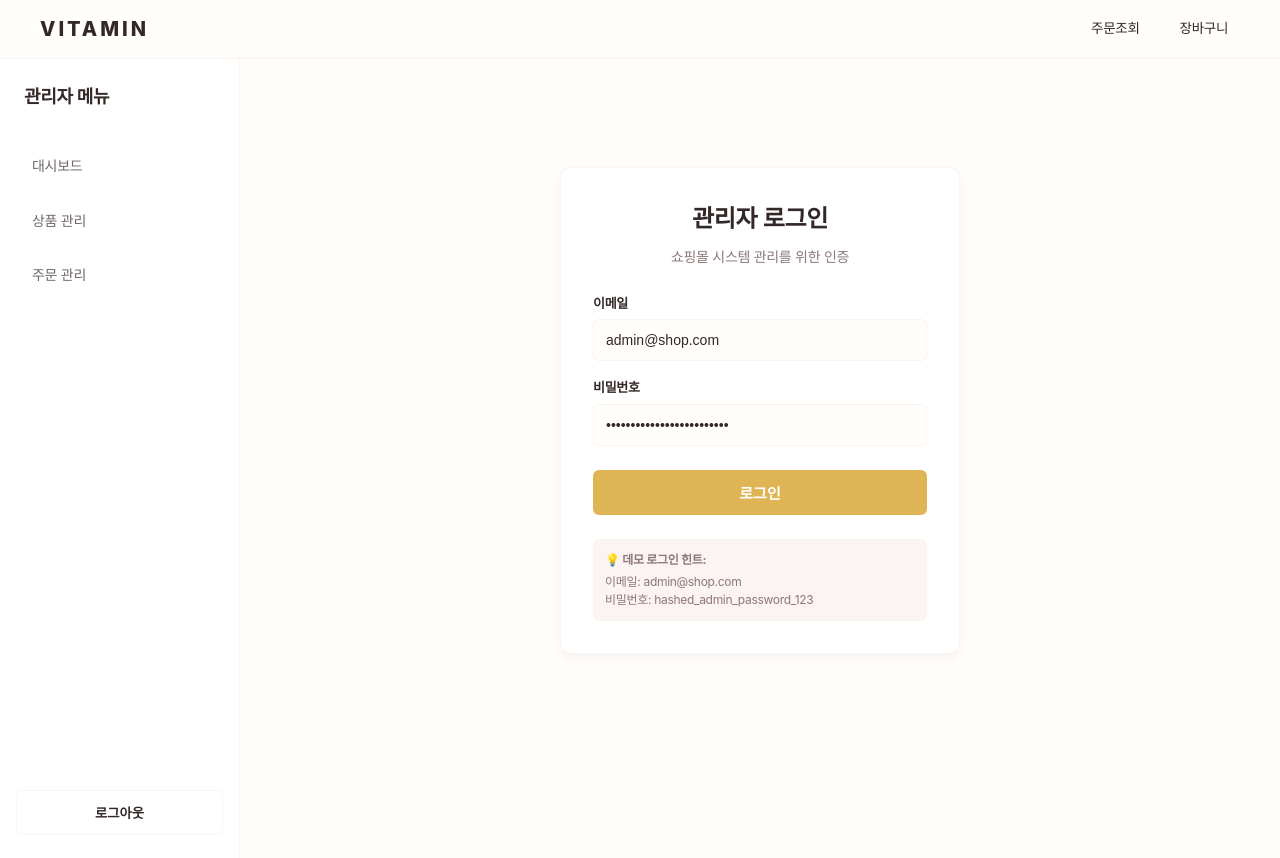
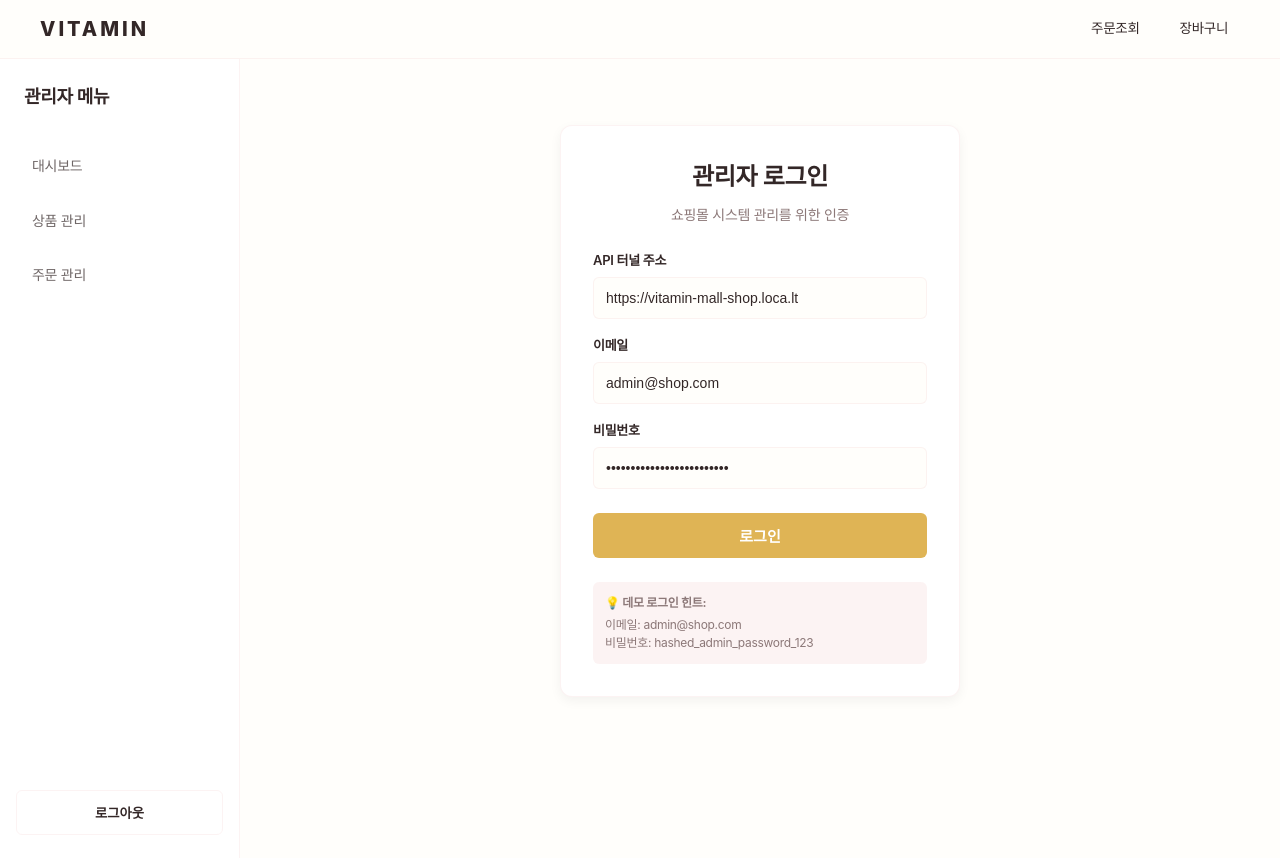
Before and after one commit to frod2793/Shoping_Mall, a Next.js app: page /admin/login in a window 1280 px wide. Shown: the top 858 px of the page. Built offline with nearby package versions, Linux system fonts and the light colour scheme.

Commit message:
feat: 어드민 로그인 화면에 동적 API 터널 호스트 주소 입력 인풋 UI 개설

```diff
--- a/src/app/admin/login/page.tsx
+++ b/src/app/admin/login/page.tsx
@@ -13,6 +13,7 @@ export default function AdminLoginPage()
     const router = useRouter();
     const [email, setEmail] = useState('admin@shop.com');
     const [password, setPassword] = useState('hashed_admin_password_123');
+    const [apiHost, setApiHost] = useState('https://vitamin-mall-shop.loca.lt');
 
     const func_OnSubmit = async (e: React.FormEvent) =>
     {
@@ -20,7 +21,8 @@ export default function AdminLoginPage()
 
         try
         {
-            const res = await fetch('https://wise-wasp-66.loca.lt/api/admin/login',
+            const targetUrl = `${apiHost.replace(/\/$/, '')}/api/admin/login`;
+            const res = await fetch(targetUrl,
             {
                 method: 'POST',
                 headers: {
@@ -56,6 +58,20 @@ export default function AdminLoginPage()
                 <p className={styles.subtitle}>쇼핑몰 시스템 관리를 위한 인증</p>
 
                 <form onSubmit={func_OnSubmit}>
+                    <div className={styles.formGroup}>
+                        <label className={styles.label}>API 터널 주소</label>
+                        <input
+                            type="text"
+                            className={styles.input}
+                            value={apiHost}
+                            onChange={(e) =>
+                            {
+                                return setApiHost(e.target.value);
+                            }}
+                            placeholder="예: https://vitamin-mall-shop.loca.lt"
+                            required
+                        />
+                    </div>
                     <div className={styles.formGroup}>
                         <label className={styles.label}>이메일</label>
                         <input
```
